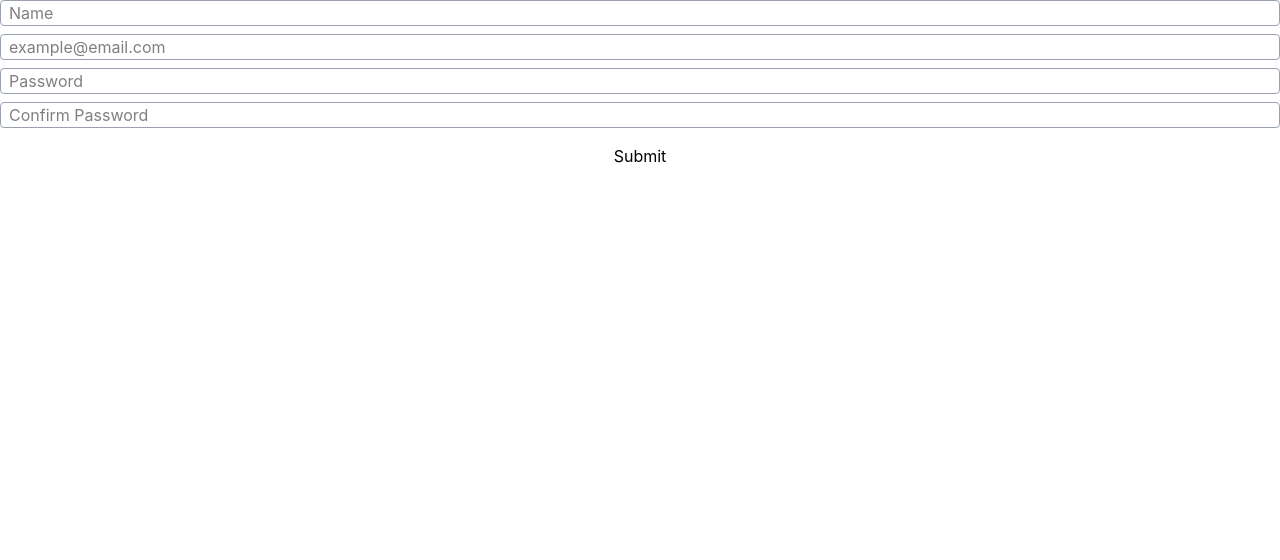
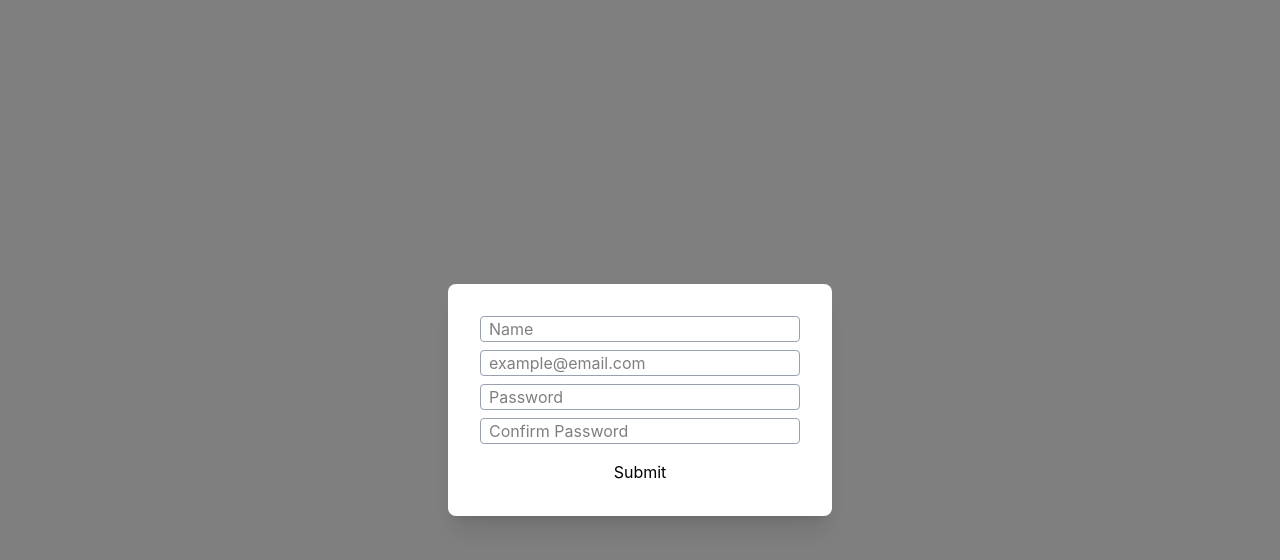
Before and after one commit to NisamMohd/gamezone, a React (Vite) app: page /register in a window 1280 px wide. Shown: the top 560 px of the page. Built offline with nearby package versions, Linux system fonts and the light colour scheme.

Commit message:
css update

```diff
--- a/src/pages/Register.jsx
+++ b/src/pages/Register.jsx
@@ -1,7 +1,6 @@
 import React, { useState } from "react";
 import { registerApi } from "../services/users";
 import Login from "./Login";
-
 
 function Register() {
   const [formData, setFormData] = useState({
@@ -10,7 +9,7 @@ function Register() {
     passwd: "",
     cpasswd: "",
   });
-  const [error, setError] = useState('')
+  const [error, setError] = useState("");
 
   const handleChange = (e) => {
     setFormData({
@@ -19,18 +18,20 @@ function Register() {
     });
   };
 
-  const handleSubmit = (e) =>{
+  const handleSubmit = (e) => {
     const hasEmptyField = Object.values(formData).some(
-      (value) => value.trim() === ""
+      (value) => value.trim() === "",
     );
 
-    if(hasEmptyField){
+    if (hasEmptyField) {
       setError("All fields are required");
       return;
     }
-  }
+  };
 
   return (
+    <div className="fixed inset-0 flex justify-center items-center bg-black/50">
+      <div className="bg-white p-8 rounded-lg shadow-xl w-96">
         <form onSubmit={handleSubmit} className="flex flex-col gap-2">
           <input
             className="border border-gray-400 rounded pl-2"
@@ -70,6 +71,8 @@ function Register() {
           <p>{error}</p>
           <button type="submit">Submit</button>
         </form>
+      </div>
+    </div>
   );
 }
 
```
Lines whose indentation alone changed are shown as unchanged.
